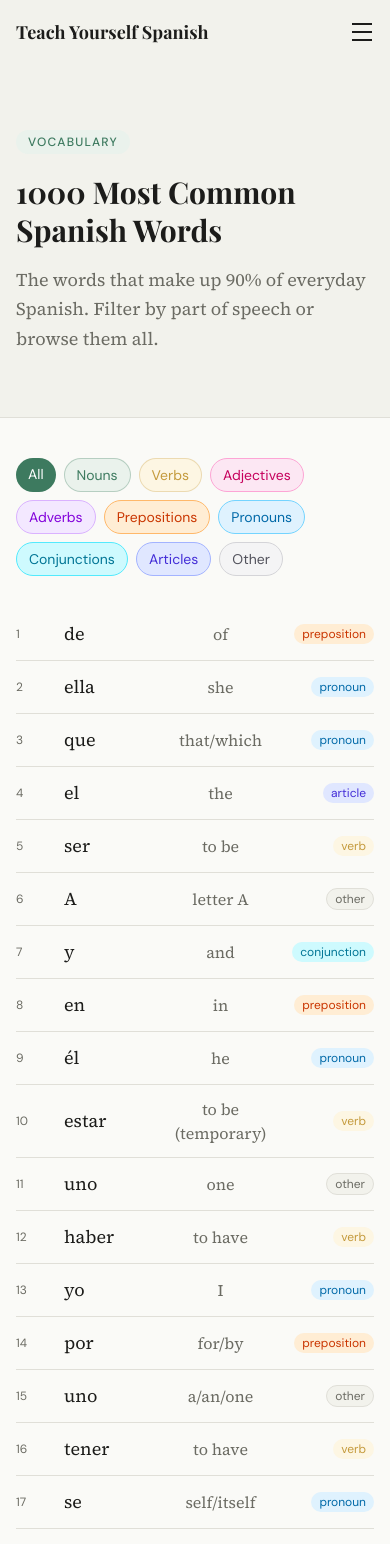
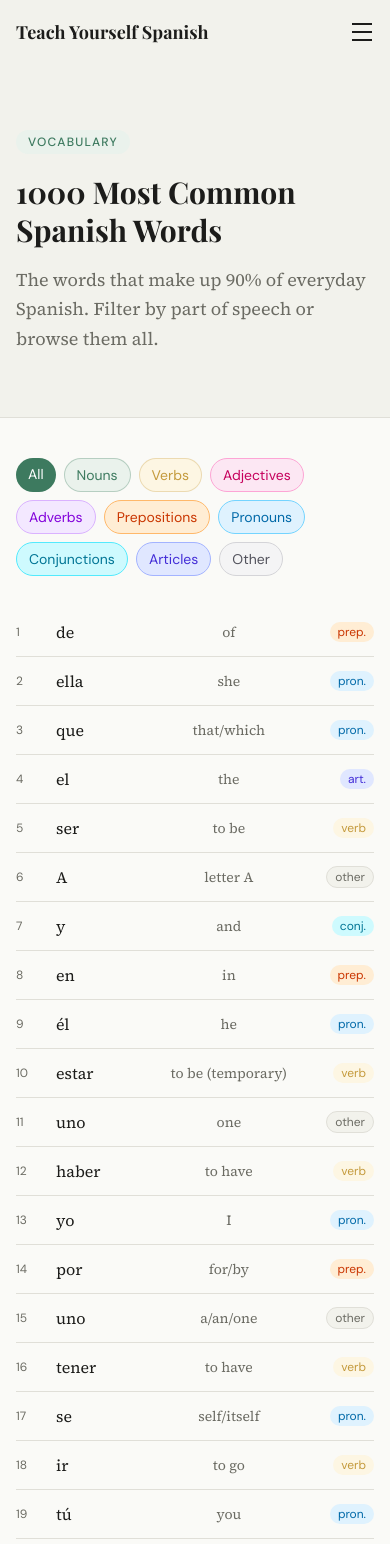
Before and after one commit to johnobriendev/teach-yourself-spanish, a Next.js app: page /words in a window 390 px wide. Shown: the top 1544 px of the page. Built offline with nearby package versions, Linux system fonts and the light colour scheme.

Commit message:
fix: adjust 1000 words page on mobile

```diff
--- a/app/page.tsx
+++ b/app/page.tsx
@@ -1,5 +1,6 @@
 import type { Metadata } from "next";
 import Image from "next/image";
+import johnImage from "@/public/john.png";
 import Button from "@/components/Button";
 import CalloutBox from "@/components/CalloutBox";
 import TopicCard from "@/components/TopicCard";
@@ -179,12 +180,13 @@ export default function HomePage() {
 
           {/* Photo */}
           <div className="relative">
-            <div className="rounded-2xl overflow-hidden aspect-4/5 relative bg-base">
+            <div className="rounded-2xl overflow-hidden aspect-4/5 relative bg-base isolate">
               <Image
-                src="/john.png"
+                src={johnImage}
                 alt="John"
                 fill
-                priority
+                loading="eager"
+                fetchPriority="high"
                 sizes="(min-width: 1024px) 50vw, 100vw"
                 className="object-cover"
               />
--- a/components/WordCard.tsx
+++ b/components/WordCard.tsx
@@ -12,20 +12,30 @@ const posColors: Record<string, string> = {
   other:       "bg-surface text-muted border border-border",
 };
 
+const posAbbr: Record<string, string> = {
+  preposition: "prep.",
+  conjunction: "conj.",
+  adjective:   "adj.",
+  adverb:      "adv.",
+  pronoun:     "pron.",
+  article:     "art.",
+};
+
 export default function WordCard({ word, isFirst }: { word: Word; isFirst?: boolean }) {
   return (
     <>
       {!isFirst && <div className="col-span-4 h-0 border-t border-border" />}
       <span className="py-3 font-ui text-xs text-muted">{word.rank}</span>
-      <span className="py-3 font-body text-lg text-text font-medium" lang="es">
+      <span className="py-3 font-body text-base sm:text-lg text-text font-medium" lang="es">
         {word.spanish}
       </span>
-      <span className="py-3 font-body text-base text-muted text-center">{word.english}</span>
+      <span className="py-3 font-body text-sm sm:text-base text-muted text-center">{word.english}</span>
       <div className="py-3 flex items-center justify-end">
         <span
           className={`font-ui text-xs px-2 py-0.5 rounded-full shrink-0 ${posColors[word.pos] ?? posColors.other}`}
         >
-          {word.pos}
+          <span className="sm:hidden">{posAbbr[word.pos] ?? word.pos}</span>
+          <span className="hidden sm:inline">{word.pos}</span>
         </span>
       </div>
     </>
--- a/components/WordList.tsx
+++ b/components/WordList.tsx
@@ -3,7 +3,7 @@ import WordCard from "./WordCard";
 
 export default function WordList({ words }: { words: Word[] }) {
   return (
-    <div className="grid grid-cols-[2rem_auto_1fr_auto] items-center gap-x-4">
+    <div className="grid grid-cols-[2rem_auto_1fr_auto] items-center gap-x-2 sm:gap-x-4">
       {words.map((word, i) => (
         <WordCard key={word.rank} word={word} isFirst={i === 0} />
       ))}
```
